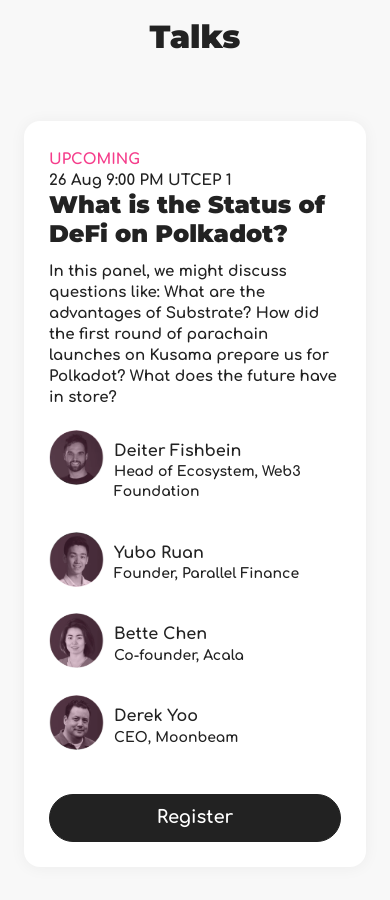
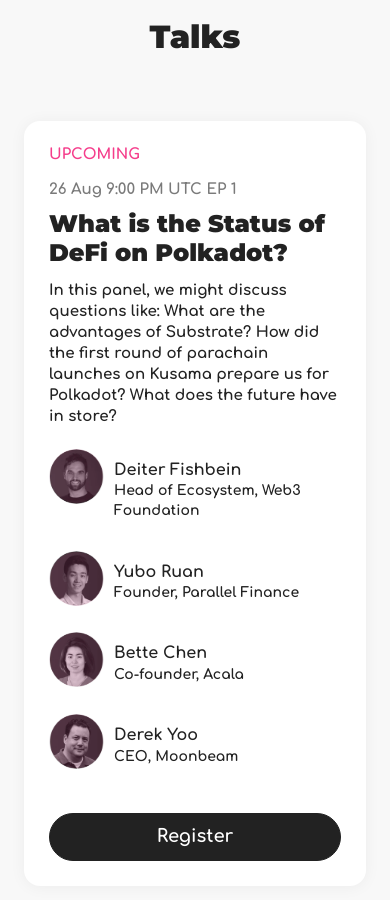
Before and after one commit to parallel-finance/polkadot-defi, a website: page index.html in a window 390 px wide. Shown: the part 781-1681 px from the top of the page. Drawn offline with Linux system fonts and the light colour scheme.

Commit message:
Fixing details mobile

```diff
--- a/assets/styles/website/sections.scss
+++ b/assets/styles/website/sections.scss
@@ -115,10 +115,17 @@
       }
       text-align:left;
       strong {
+        display:block;
         font-size:16px;
-        padding-bottom:12px;
+        padding-bottom:15px;
         @include tablet {
           font-size:15px;
+          + p {
+            color:#7a7a7a;
+            small {
+              padding-left:5px;
+            }
+          }
         }
         color:#F53D8B;
         text-transform:uppercase;
@@ -126,13 +133,17 @@
       p {
         &[data-view="desktop"] {
           small {
-            padding-top:10px;
+            padding-top:15px;
+            display:block;
           }
         }
       }
       h3 {
         font-family: 'Montserrat', sans-serif;
         padding:0px 0px 12px 0px;
+        @include tablet {
+          padding:10px 0px 12px 0px;
+        }
       }
       ul {
         justify-content: flex-start;
```
Also changed, not shown: assets/styles/style.css, assets/styles/style.min.css, 1 other file.
